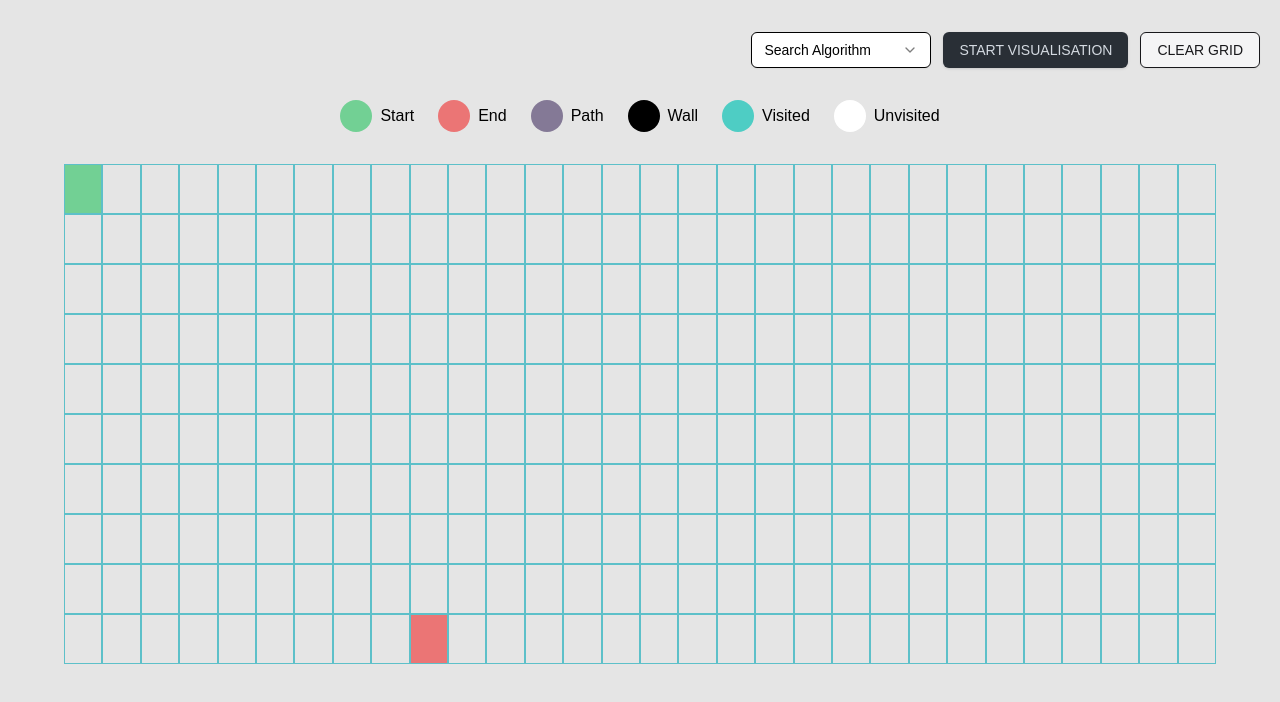
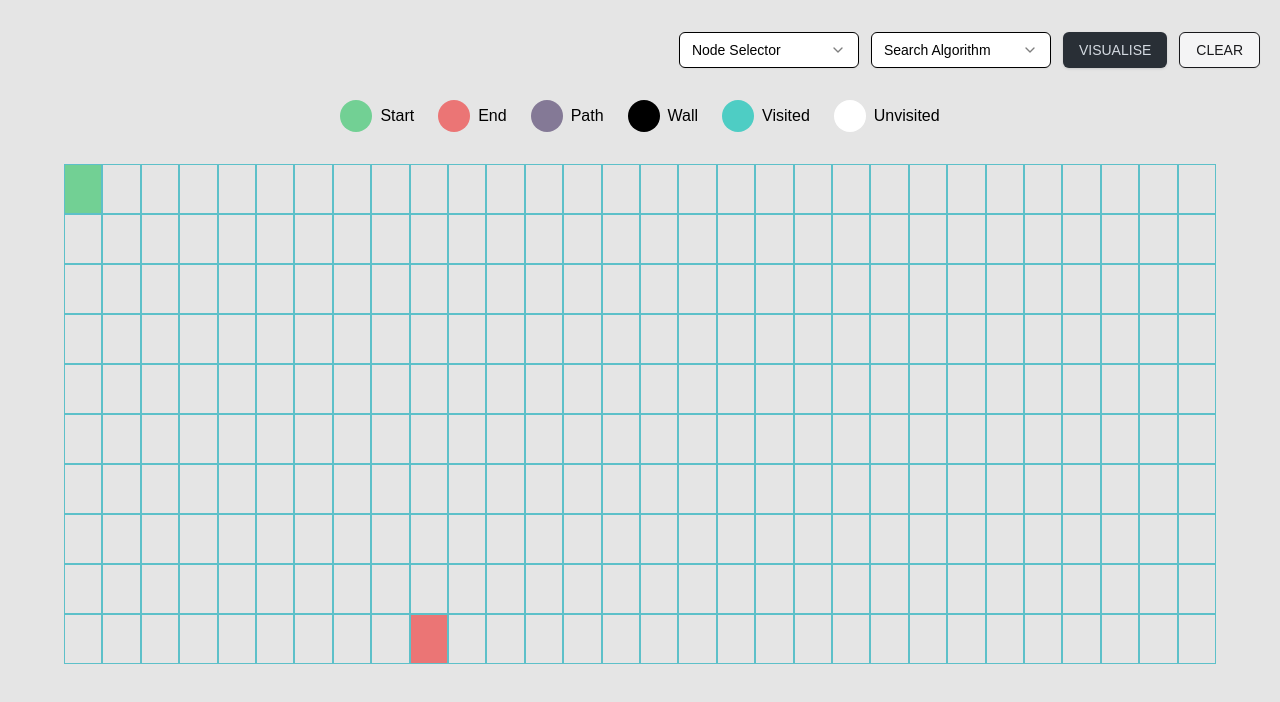
Before and after one commit to ChantelleKerr/algorithm-visualiser, a Next.js app: page /pathfinder in a window 1280 px wide. Shown: the top 702 px of the page. Built offline with nearby package versions, Linux system fonts and the light colour scheme.

Commit message:
Add grid context provider

```diff
--- a/app/layout.tsx
+++ b/app/layout.tsx
@@ -1,6 +1,7 @@
 import type { Metadata } from "next";
 import { Geist, Geist_Mono } from "next/font/google";
 import "./globals.css";
+import { GridProvider } from "@/context/GridProvider";
 
 const geistSans = Geist({
   variable: "--font-geist-sans",
@@ -27,7 +28,9 @@ export default function RootLayout({
       <body
         className={`${geistSans.variable} ${geistMono.variable} antialiased`}
       >
-        <div className="px-5">{children}</div>
+        <GridProvider>
+          <div className="px-5">{children}</div>
+        </GridProvider>
       </body>
     </html>
   );
--- a/app/pathfinder/page.tsx
+++ b/app/pathfinder/page.tsx
@@ -1,12 +1,11 @@
 "use client";
 import Grid from "@/components/Grid/Grid";
 import ControlPanel from "@/components/ControlPanel/ControlPanel";
-import Legend from "@/components/Grid/Legend";
-import useGrid from "@/hooks/UseGrid";
 import { useEffect } from "react";
+import { useGrid } from "@/context/GridProvider";
 
 const PathFinder = () => {
-  const { createGrid, grid, setGrid, ROWS, COLS } = useGrid();
+  const { createGrid, grid } = useGrid();
 
   useEffect(() => {
     if (grid.length === 0) {
@@ -15,14 +14,8 @@ const PathFinder = () => {
   }, []);
   return (
     <>
-      <ControlPanel
-        grid={grid}
-        setGrid={setGrid}
-        rows={ROWS}
-        cols={COLS}
-        createGrid={createGrid}
-      >
-        <Grid grid={grid} rows={ROWS} cols={COLS} />
+      <ControlPanel>
+        <Grid />
       </ControlPanel>
     </>
   );
--- a/components/ControlPanel/ControlPanel.tsx
+++ b/components/ControlPanel/ControlPanel.tsx
@@ -20,34 +20,22 @@ import {
 import { Node } from "@/types/types";
 import { ReactNode, useState } from "react";
 import AlgorithmInfo from "@/components/ControlPanel/AlgorithmInfo";
+import { useGrid } from "@/context/GridProvider";
 
-interface Props {
-  grid: Node[][];
-  setGrid: React.Dispatch<React.SetStateAction<Node[][]>>;
-  rows: number;
-  cols: number;
-  createGrid: () => void;
-  children: ReactNode;
-}
-const ControlPanel = ({
-  grid,
-  setGrid,
-  rows,
-  cols,
-  createGrid,
-  children,
-}: Props) => {
+const ControlPanel = ({ children }: { children: React.ReactNode }) => {
+  const { createGrid, grid, setGrid, ROWS, COLS } = useGrid();
   const [algorithm, setAlgorithm] = useState<string>();
   const [algorithmDescription, setAlgorithmDescription] = useState<string>();
   const [algorithmPseudocode, setPseudocode] = useState<string>();
+  const [selectedNodeType, setSelectedNodeType] = useState<string>();
 
   const visualiseAlgorithm = () => {
     switch (algorithm) {
       case "Breadth First Search":
-        BFS(grid, grid[0][0], setGrid, rows, cols);
+        BFS(grid, grid[0][0], setGrid, ROWS, COLS);
         break;
       case "Depth First Search":
-        DFS(grid, grid[0][0], setGrid, rows, cols);
+        DFS(grid, grid[0][0], setGrid, ROWS, COLS);
         break;
       default:
         break;
@@ -71,9 +59,32 @@ const ControlPanel = ({
     }
   };
 
+  const handleNodeSelectionChange = (value: string) => {
+    switch (value) {
+      case "Start":
+        setSelectedNodeType("Start");
+        break;
+      case "End":
+        setSelectedNodeType("End");
+        break;
+      default:
+        break;
+    }
+  };
+
   return (
     <>
       <div className="flex w-full py-8 justify-end gap-3">
+        <Select onValueChange={(val) => handleNodeSelectionChange(val)}>
+          <SelectTrigger className="w-[180px]">
+            <SelectValue placeholder="Node Selector" />
+          </SelectTrigger>
+          <SelectContent>
+            <SelectItem value="Start">Select Start Node</SelectItem>
+            <SelectItem value="End">Select End Node</SelectItem>
+            <SelectItem value="Wall">Select Wall Node</SelectItem>
+          </SelectContent>
+        </Select>
         <Select onValueChange={(val) => handleAlgorithmChange(val)}>
           <SelectTrigger className="w-[180px]">
             <SelectValue placeholder="Search Algorithm" />
@@ -87,9 +98,9 @@ const ControlPanel = ({
             </SelectItem>
           </SelectContent>
         </Select>
-        <Button onClick={visualiseAlgorithm}>START VISUALISATION</Button>
+        <Button onClick={visualiseAlgorithm}>VISUALISE</Button>
         <Button variant="secondary" className="border" onClick={createGrid}>
-          CLEAR GRID
+          CLEAR
         </Button>
       </div>
 
--- a/components/Grid/Grid.tsx
+++ b/components/Grid/Grid.tsx
@@ -2,23 +2,24 @@
 import { GridContainer, GridItem } from "@/styles/Grid.styles";
 import { Node } from "@/types/types";
 import Legend from "@/components/Grid/Legend";
+import { useGrid } from "@/context/GridProvider";
 
-interface Props {
-  grid: Node[][];
-  rows: number;
-  cols: number;
-}
-
-const Grid = ({ grid, rows, cols }: Props) => {
+const Grid = () => {
+  const { grid, ROWS, COLS } = useGrid();
   const handleNodeClick = (row: number, col: number) => {
+    // if node selector is none -- return
     console.log(row, col);
+    // Get the selected node
+    // update that node to whatever the node selector is
+    // rules: only one node for start and node. Wall can have multiple nodes
+    // update grid UI
   };
 
   return (
     <>
       <div className="w-full h-full flex flex-col items-center justify-center">
         <Legend />
-        <GridContainer rows={rows} cols={cols}>
+        <GridContainer rows={ROWS} cols={COLS}>
           {grid.map((row, rowIndex) =>
             row.map((node, colIndex) => (
               <GridItem
--- a/hooks/UseGrid.ts
+++ b/context/GridProvider.tsx
@@ -1,5 +1,6 @@
-import { useState } from "react";
-import { Node, NodeType, NodeStatus } from "@/types/types";
+"use client";
+import { createContext, ReactNode, useContext, useState } from "react";
+import { Node, NodeStatus, NodeType } from "@/types/types";
 
 const createNode = (
   row: number,
@@ -15,7 +16,17 @@ const createNode = (
   };
 };
 
-const useGrid = () => {
+interface GridContextType {
+  grid: Node[][];
+  setGrid: React.Dispatch<React.SetStateAction<Node[][]>>;
+  createGrid: () => void;
+  ROWS: number;
+  COLS: number;
+}
+
+const GridContext = createContext<GridContextType | undefined>(undefined);
+
+export const GridProvider = ({ children }: { children: React.ReactNode }) => {
   const [grid, setGrid] = useState<Node[][]>([]);
   const ROWS = 10;
   const COLS = 30;
@@ -40,7 +51,17 @@ const useGrid = () => {
     setGrid(newGrid);
   };
 
-  return { grid, setGrid, createGrid, ROWS, COLS };
+  return (
+    <GridContext.Provider value={{ grid, setGrid, createGrid, ROWS, COLS }}>
+      {children}
+    </GridContext.Provider>
+  );
 };
 
-export default useGrid;
+export const useGrid = () => {
+  const context = useContext(GridContext);
+  if (!context) {
+    throw new Error("useGrid must be used within a GridProvider");
+  }
+  return context;
+};
```
